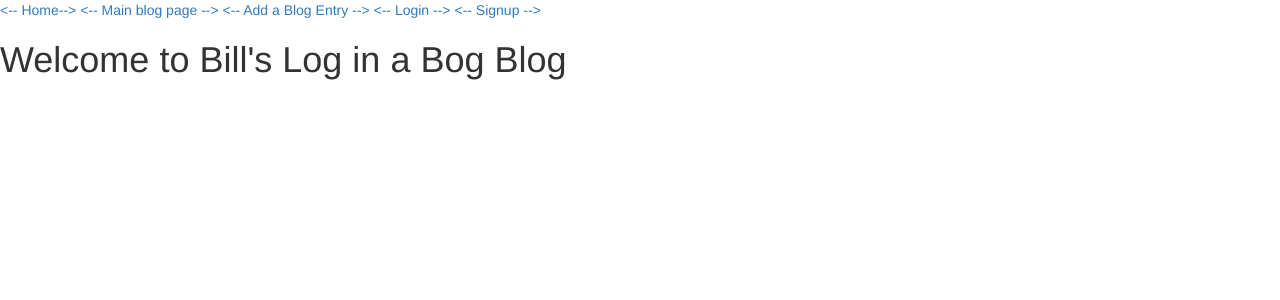
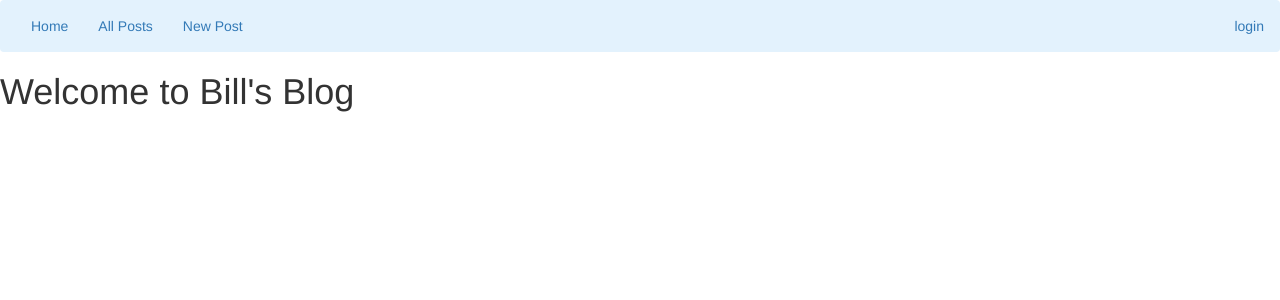
Before and after one commit to whsiegel/blogz, a Flask app: page / in a window 1280 px wide. Shown: the top 300 px of the page. Run offline with Flask 2, Linux system fonts and the light colour scheme; some libraries are stand-ins or nearby versions.

Commit message:
added bootstrap to the navbar

```diff
--- a/main.py
+++ b/main.py
@@ -1,6 +1,7 @@
 from flask import request, redirect, render_template, session, flash
 from app import app, db
 from models import User, Blog
+from hashutils import check_pw_hash
 
 @app.route('/login', methods = ['POST','GET'])
 def login():
@@ -8,7 +9,7 @@ def login():
         email = request.form['email']
         password = request.form['password']
         user = User.query.filter_by(email=email).first()
-        if user and user.password == password:
+        if user and check_pw_hash(password, user.pw_hash):
             session['user']= email
             flash("Logged in")
             return redirect('/')
--- a/templates/base.html
+++ b/templates/base.html
@@ -2,16 +2,33 @@
 <html>
 
 <head>
-    <title>Bill's Log in a Bog Blog</title>
-    <div>
-        <nav>
-            <a href="/"><-- Home--></a>
-            <a href='/blog'><-- Main blog page --></a>
-            <a href='/newpost'><-- Add a Blog Entry --></a>
-            <a href="/login"><-- Login --></a>
-            <a href="/signup"><-- Signup --></a>
+        <!-- Files included below are from https://www.w3schools.com/bootstrap/bootstrap_get_started.asp -->
+    <!-- Latest compiled and minified CSS -->
+    <link rel="stylesheet" href="https://maxcdn.bootstrapcdn.com/bootstrap/3.3.7/css/bootstrap.min.css">
+
+    <!-- jQuery library -->
+    <script src="https://ajax.googleapis.com/ajax/libs/jquery/3.2.1/jquery.min.js"></script>
+
+    <!-- Latest compiled JavaScript -->
+    <script src="https://maxcdn.bootstrapcdn.com/bootstrap/3.3.7/js/bootstrap.min.js"></script>
+
+    <title>Bill's Blog</title>
+
+    <nav class="navbar navbar-expand-lg navbar-light" style="background-color: #e3f2fd;">
+            <div class="container-fluid">
+                <ul class="nav navbar-nav">
+                    <li class="nav-item"><a href="/" class="nav-link">Home</a></li>
+                    <li class="nav-item"><a href="/blog" class="nav-link">All Posts</a></li>
+                    <li class="nav-item"><a href="/newpost" class="nav-link">New Post</a></li>
+                </ul>
+                <ul class="nav navbar-nav navbar-right">
+                    <li class="nav-item"> <a href="/login" class="nav-link">login</a></li>
+
+                </ul>
+            </div>
         </nav>
-    </div>
+
+
     <div style='float: right'>
         {% if 'user' in session %}
         {{ session['user'] }}
@@ -20,15 +37,7 @@
         </form>
         {% endif %}
     </div>
-    <!-- Files included below are from https://www.w3schools.com/bootstrap/bootstrap_get_started.asp -->
-    <!-- Latest compiled and minified CSS -->
-    <link rel="stylesheet" href="https://maxcdn.bootstrapcdn.com/bootstrap/3.3.7/css/bootstrap.min.css">
 
-    <!-- jQuery library -->
-    <script src="https://ajax.googleapis.com/ajax/libs/jquery/3.2.1/jquery.min.js"></script>
-
-    <!-- Latest compiled JavaScript -->
-    <script src="https://maxcdn.bootstrapcdn.com/bootstrap/3.3.7/js/bootstrap.min.js"></script>
 </head>
 
 <body>
--- a/templates/index.html
+++ b/templates/index.html
@@ -1,7 +1,7 @@
 {% extends "base.html" %}
 {% block content %}
 
-<h1>Welcome to Bill's Log in a Bog Blog</h1>
+<h1>Welcome to Bill's Blog</h1>
 
 {%for author in authors%}
 <a href="/singleUser/{{author.id}}"><h2 class="author_id">{{author.email}}</h2></a>
```
Also changed, not shown: hashutils.py (added, +22 -0 lines), models.py (+11 -10 lines).
